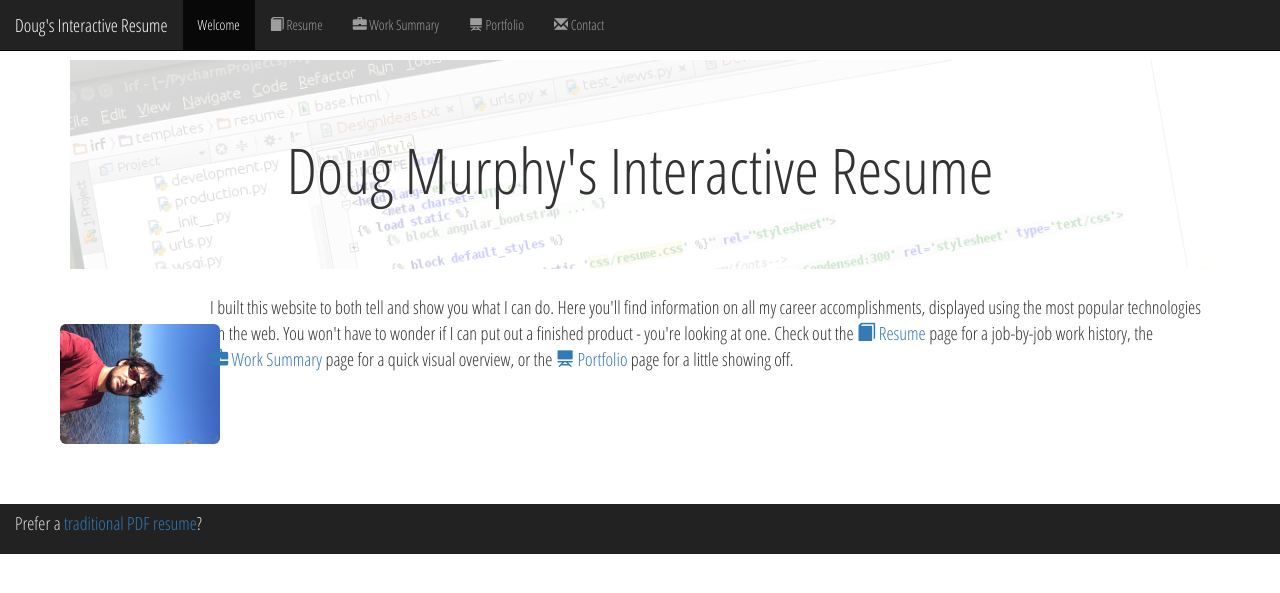
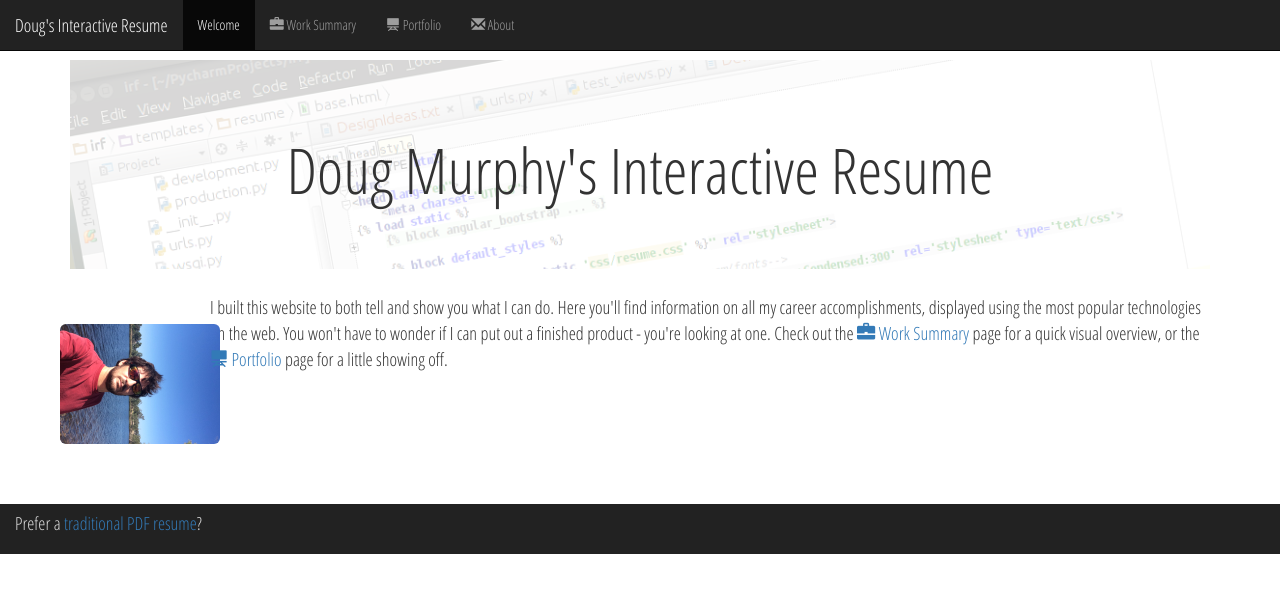
Before and after one commit to dougmurphy34/InteractiveResume, a Django app: page / in a window 1280 px wide. Shown: the top 593 px of the page. Run offline with Django 3.2, Linux system fonts and the light colour scheme; some libraries are stand-ins or nearby versions.

Commit message:
Added accomplishments (properly) to models, admin.py Remove "resume" page (from navigation, but it's dead). rebrand "contact" as "about"

```diff
--- a/irf/urls.py
+++ b/irf/urls.py
@@ -6,8 +6,6 @@ urlpatterns = patterns('',
     # url(r'^$', 'irf.views.home', name='home'),
     # url(r'^blog/', include('blog.urls')),
 
-    # TODO 10): If contact doesn't belong in resume, then I need a new views.py page for irf.
-
     url(r'^admin/', include(admin.site.urls)),
     url(r'^', include('resume.urls')),
     url(r'^contact/', 'resume.views.contact', name='contact'),
--- a/resume/models.py
+++ b/resume/models.py
@@ -57,6 +57,7 @@ class Job(models.Model):
 
 class Accomplishment(models.Model):
     job = models.ForeignKey(Job)
+    accomplishment_text = models.CharField(max_length=200)
 
 
 class SkillType(models.Model):
--- a/resume/views.py
+++ b/resume/views.py
@@ -39,7 +39,7 @@ def job_detail(request, job_id):
 
 def contact(request):
     template = 'irf/contact.html'
-    context = {'nbar': "contact"}
+    context = {'nbar': "about"}
 
     return render(request, template, context)
 
--- a/templates/irf/welcome.html
+++ b/templates/irf/welcome.html
@@ -62,8 +62,7 @@
     <div class="container welcomeText">
         <img src="{% static "DougFace2.JPG" %}" alt="DougImage2" class="img-rounded front-page-image">
         I built this website to both tell and show you what I can do.  Here you'll find information on all my career accomplishments, displayed using the most popular technologies on the web.  You won't have to wonder if I can put out a finished product - you're looking at one.
-        Check out the <a href="{% url 'resume.views.resume' %}"><span class="glyphicon glyphicon-book"></span> Resume</a> page for a job-by-job work history,
-        the <a href="{% url 'resume.views.all_my_jobs' %}"><span class="glyphicon glyphicon-briefcase"></span> Work Summary</a> page for a quick visual overview,
+        Check out the <a href="{% url 'resume.views.all_my_jobs' %}"><span class="glyphicon glyphicon-briefcase"></span> Work Summary</a> page for a quick visual overview,
         or the <a href="{% url 'resume.views.portfolio' %}"><span class="glyphicon glyphicon-blackboard"></span> Portfolio</a> page for a little showing off.
     </div>
 
--- a/templates/resume/base.html
+++ b/templates/resume/base.html
@@ -72,10 +72,9 @@
         <div class="collapse navbar-collapse navbar-responsive-collapse" id="myNavbar">
           <ul class="nav navbar-nav">
             <li{% if nbar == "index" %} class="active"{% endif %}><a href="{% url 'resume.views.index' %}">Welcome</a></li>
-            <li{% if nbar == "resume" %} class="active"{% endif %}><a href="{% url 'resume.views.resume' %}"><span class="glyphicon glyphicon-book"></span> Resume</a></li>
             <li{% if nbar == "all_my_jobs" %} class="active"{% endif %}><a href="{% url 'resume.views.all_my_jobs' %}"><span class="glyphicon glyphicon-briefcase"></span> Work Summary</a></li>
             <li{% if nbar == "portfolio" %} class="active"{% endif %}><a href="{% url 'resume.views.portfolio' %}"><span class="glyphicon glyphicon-blackboard"></span> Portfolio</a></li>
-            <li{% if nbar == "contact" %} class="active"{% endif %}><a href="{% url 'resume.views.contact' %}"><span class="glyphicon glyphicon-envelope"></span> Contact</a></li>
+            <li{% if nbar == "about" %} class="active"{% endif %}><a href="{% url 'resume.views.contact' %}"><span class="glyphicon glyphicon-envelope"></span> About</a></li>
           </ul>
         </div>
       </div>
--- a/templates/resume/resume.html
+++ b/templates/resume/resume.html
@@ -86,7 +86,7 @@
         <div class="carousel-inner" role="listbox">
             {% for job in joblist %}
                 <div class="item{% if job.pk == 1 %} active{% endif %}" id="slide{{ forloop.counter0 }}">
-                    <!-- TODO: This is not tabular data, pretending it is looks hacky.  Layout with article/section and CSS?-->
+                    <!-- This is not tabular data, pretending it is looks hacky.  Layout with article/section and CSS?-->
                     <table>
                         <tbody>
                             <tr>
```
Also changed, not shown: resume/admin.py (+6 -1 lines).
